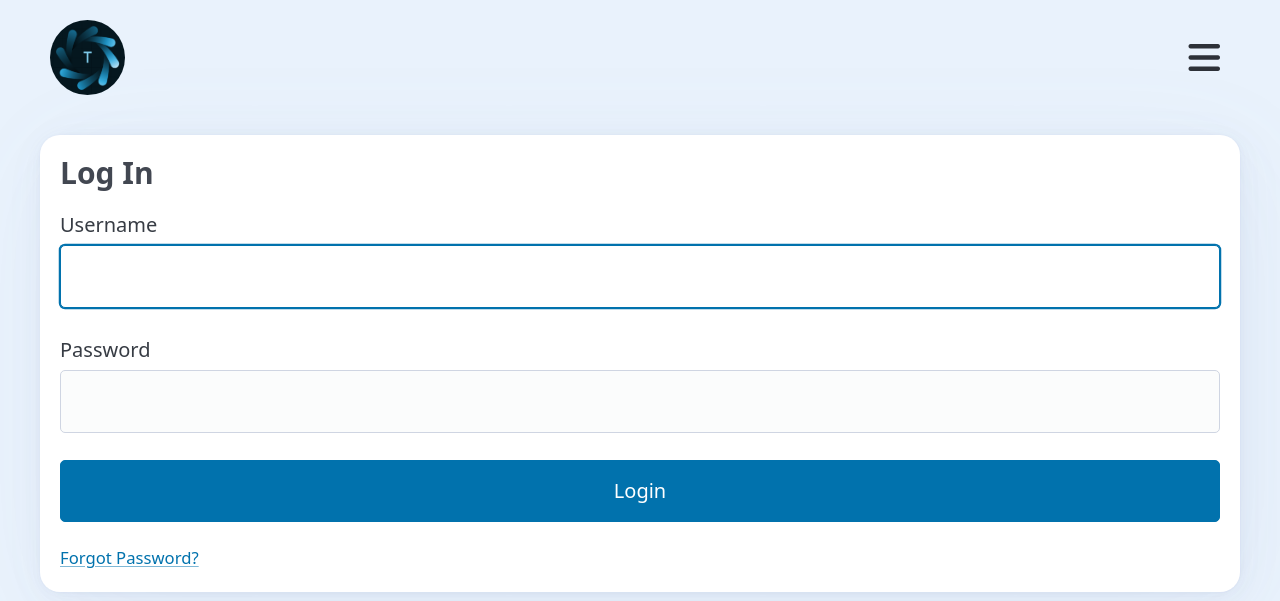
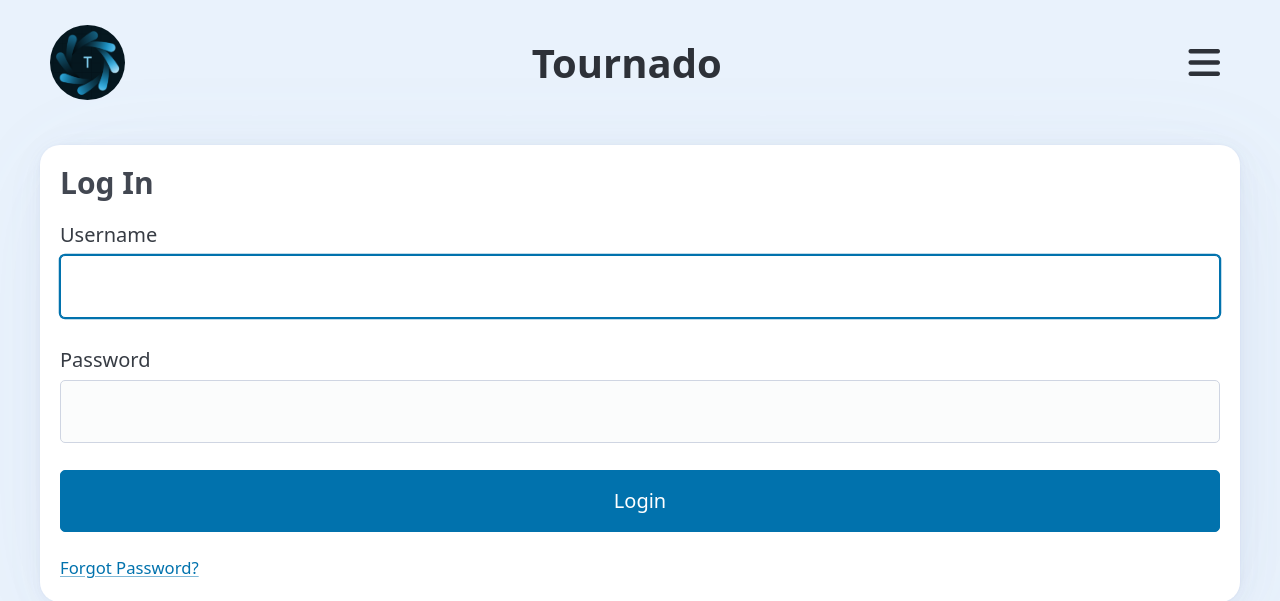
Before and after one commit to diassTMS/Tournado, a Django app: page /login/?next=/account/ in a window 1280 px wide. Shown: the top 601 px of the page. Run offline with Django 5.2, Linux system fonts and the light colour scheme; some libraries are stand-ins or nearby versions.

Commit message:
Update base.html

```diff
--- a/templates/base.html
+++ b/templates/base.html
@@ -16,10 +16,7 @@
     <header>
       <nav class="container">
         <img src="{% static "images/tournadoLogo.png" %}" id="img" style="margin-left:10px;">
-        <hgroup id="subheading" style="margin-right: 50px; margin-left: 10px; padding-top: 20px;">
-            <h1>Tournado</h1>
-            <p>A tournament management system.</p>
-        </hgroup>
+        <h1 style="margin-right: 50px; margin-left: 10px; padding-top: 20px;">Tournado</h1>
         <input class="menu-btn" type="checkbox" id="menu-btn" />
 		<label class="menu-icon" for="menu-btn">
 			<span role="button" class="outline secondary" style="font-size: 1.8em; color: light-dark(#2D3138, #F0F1F3); border: none;"><i class="fa-solid fa-bars"></i></span>
```
